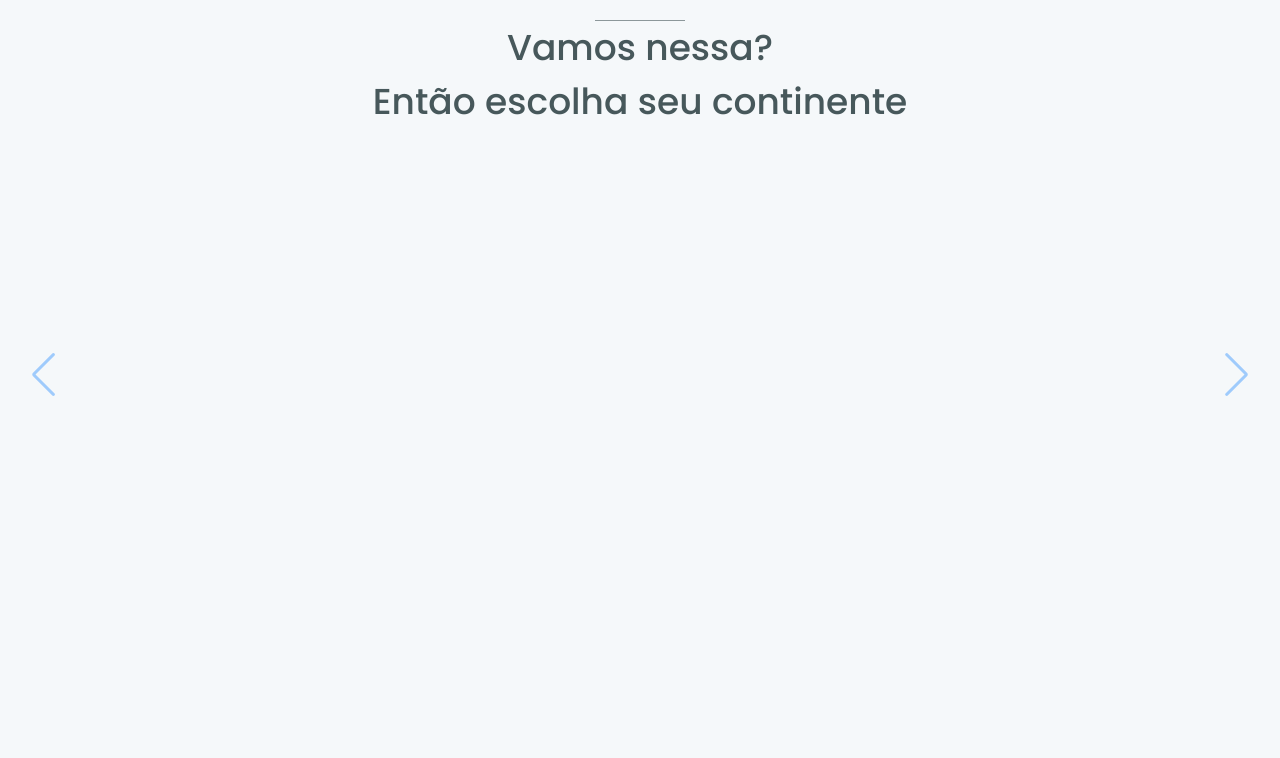
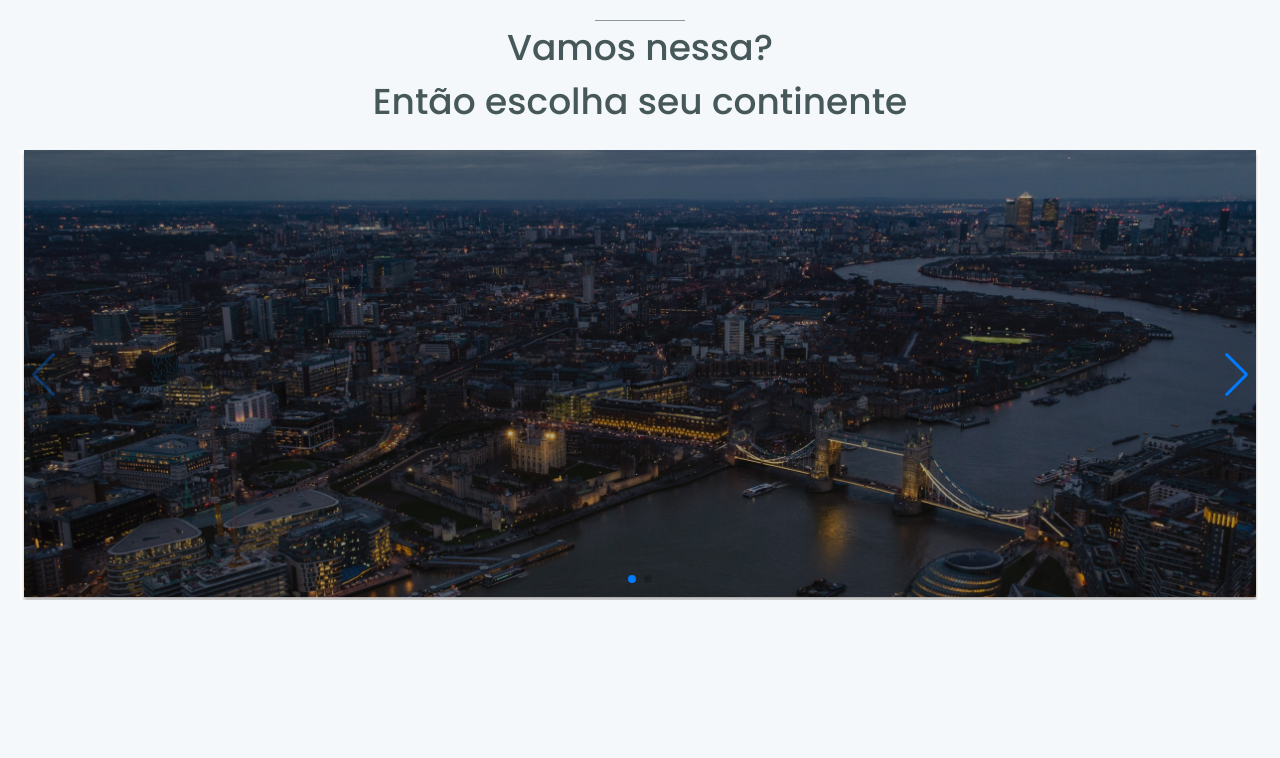
Before and after one commit to NicholasNeto/worldtrip, a Next.js app: page / in a window 1280 px wide. Shown: the part 658-1416 px from the top of the page. Built offline with nearby package versions, Linux system fonts and the light colour scheme.

Commit message:
created data continents

```diff
--- a/src/pages/index.tsx
+++ b/src/pages/index.tsx
@@ -8,12 +8,26 @@ import { Flex } from '@chakra-ui/react'
 
 
 export default function Home() {
+
+  const continents = [
+    {
+      id: '1',
+      imgurl: "url('/images/continents-europa.jpg')",
+      title: 'Europa',
+    },
+    {
+      id: '2',
+      imgurl: "url('/images/continents-europa.jpg')",
+      title: 'Brasil',
+    }
+  ]
+
   return (
     <Flex direction='column'>
       <Banner />
       <TravelType />
       <Content />
-      <Slider />
+      <Slider continents={continents} />
       <NNSwiper />
     </Flex>
   )
```
